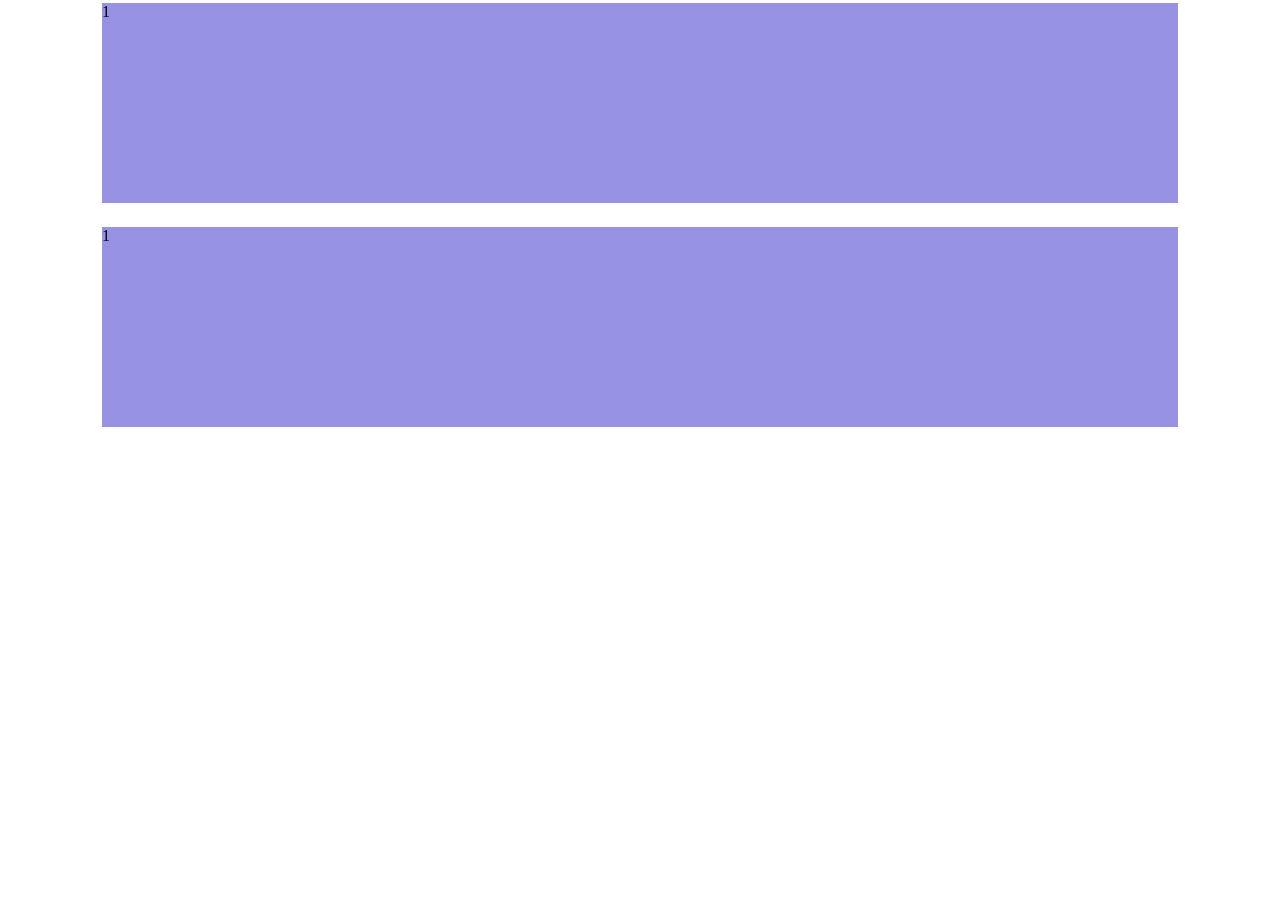
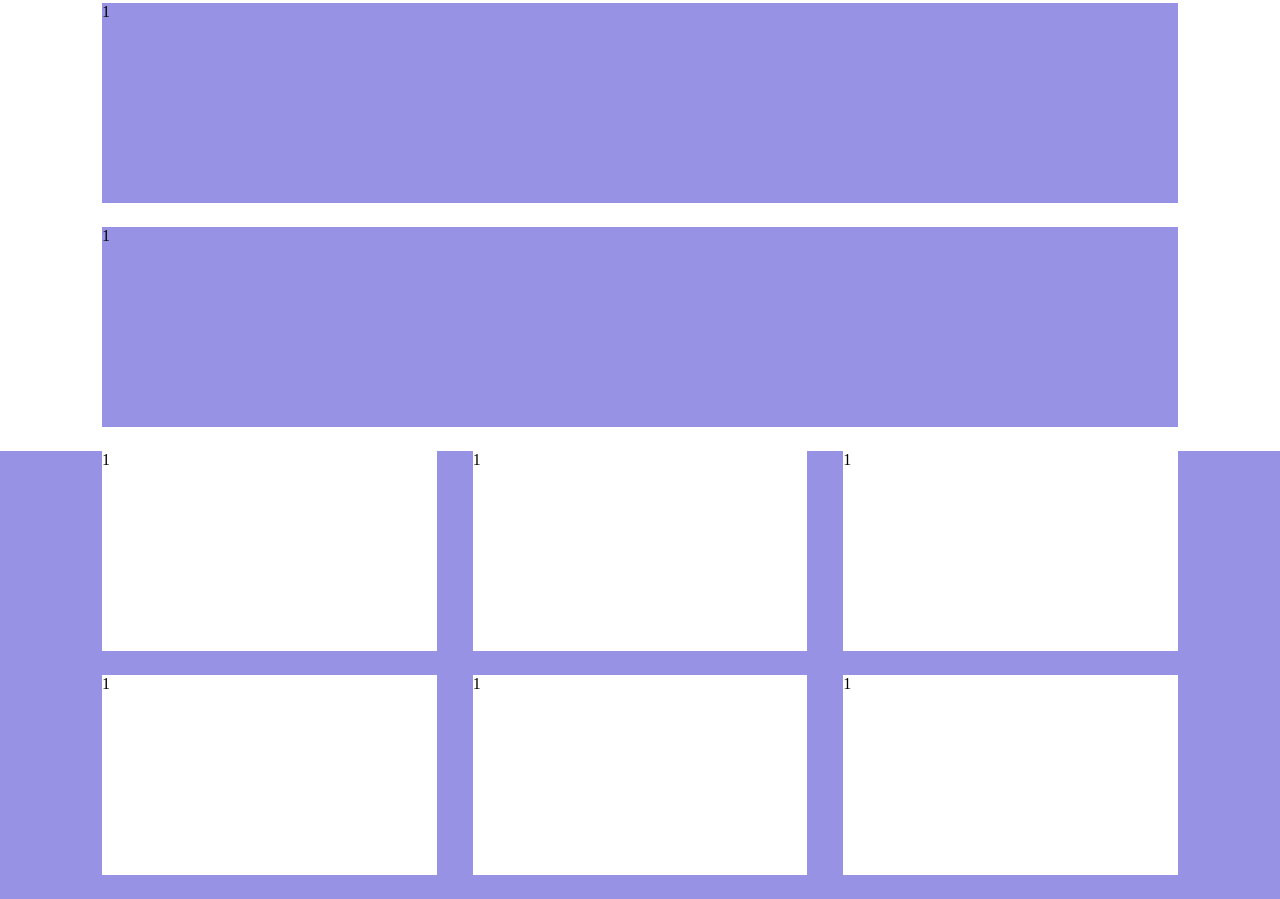
Before and after one commit to Mikel3010/htmlcss-responsive-layout, a plain HTML site: page index.html in a window 1280 px wide. Shown: the part 1135-2034 px from the top of the page. Before the commit the page ends 1586 px from the top, so only its background shows below. Drawn offline with Linux system fonts and the light colour scheme.

Commit message:
struttura benefits main

```diff
--- a/css/style.css
+++ b/css/style.css
@@ -58,10 +58,26 @@ header li a{
 #testimonials .col:not(:first-child){
     background-color: var(--first-color);
 }
-
+#benefits{
+    background-color: var(--first-color);
+}
+#benefits .col{
+    background-color: white;
+}
 /* footer  */
 
 /* media  */
+@media screen and (min-width: 768px) {
+    #demo .col{
+        width: calc((100% /3 ) - 1.5rem);
+    }
+    #demo .col:first-child{
+        width: calc(((100%/ 3 ) * 2 ) - .75rem );
+    }
+    #benefits .col{
+        width: calc(100% / 2 - 1.5rem);
+    }
+}
 
 @media screen and (min-width: 992px) {
     header .main-nav{
@@ -77,13 +93,7 @@ header li a{
     #strategic .col{
         width: calc(100% / 2 - 5rem);
     }
-}
-
-@media screen and (min-width: 768px) {
-    #demo .col{
-        width: calc((100% /3 ) - 1.5rem);
-    }
-    #demo .col:first-child{
-        width: calc(((100%/ 3 ) * 2 ) - .75rem );
+    #benefits .col{
+        width: calc(100% / 3 - 1.5rem);
     }
 }
--- a/index.html
+++ b/index.html
@@ -81,7 +81,28 @@
             </div>
         </section>
         <section id="benefits">
-            <div class="container"></div>
+            <div class="container">
+                <div class="row justify-content-between">
+                    <div class="col">
+                        <div class="col-debug">1</div>
+                    </div>
+                    <div class="col">
+                        <div class="col-debug">1</div>
+                    </div>
+                    <div class="col">
+                        <div class="col-debug">1</div>
+                    </div>
+                    <div class="col">
+                        <div class="col-debug">1</div>
+                    </div>
+                    <div class="col">
+                        <div class="col-debug">1</div>
+                    </div>
+                    <div class="col">
+                        <div class="col-debug">1</div>
+                    </div>
+                </div>
+            </div>
         </section>
         <section id="about-us">
             <div class="container"></div>
```
